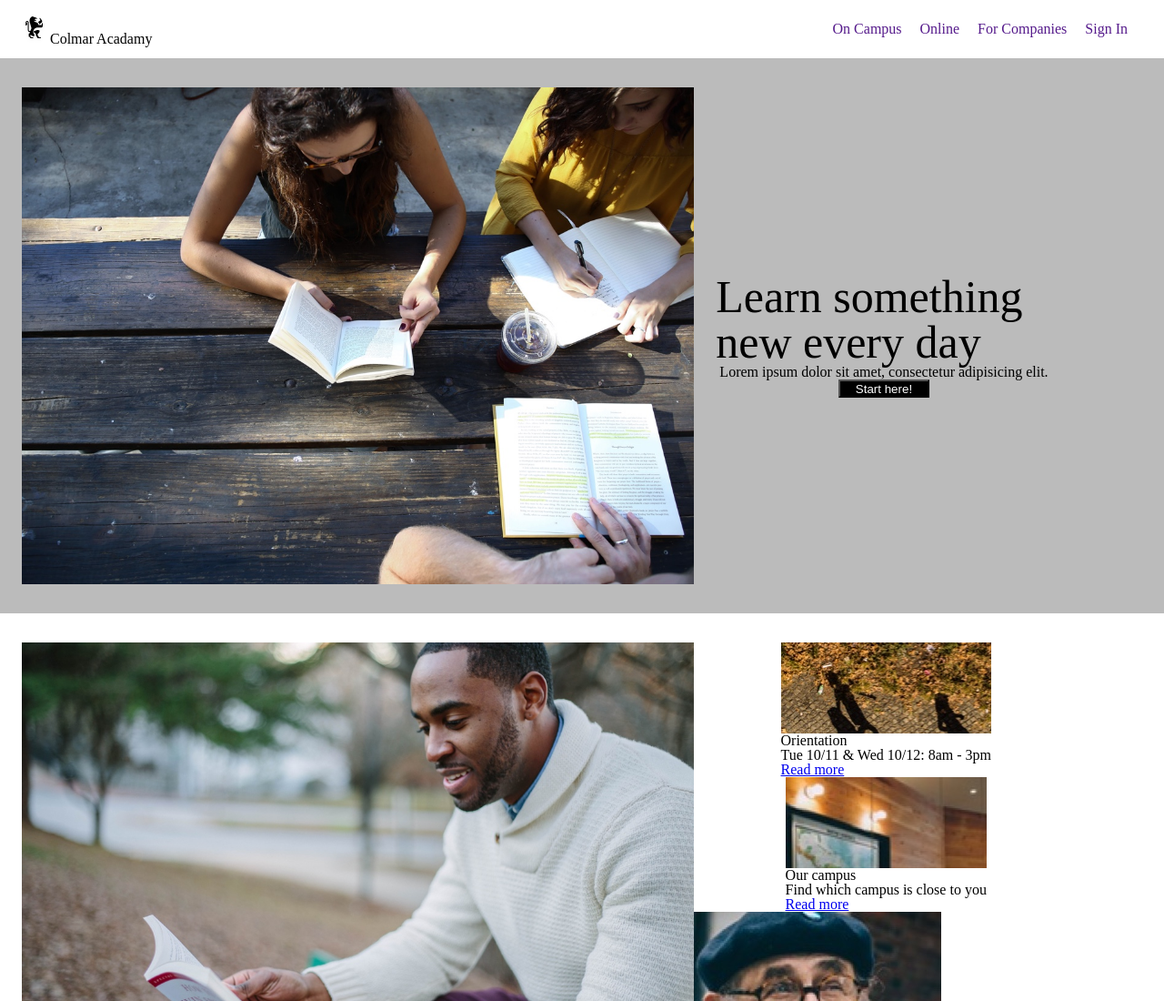
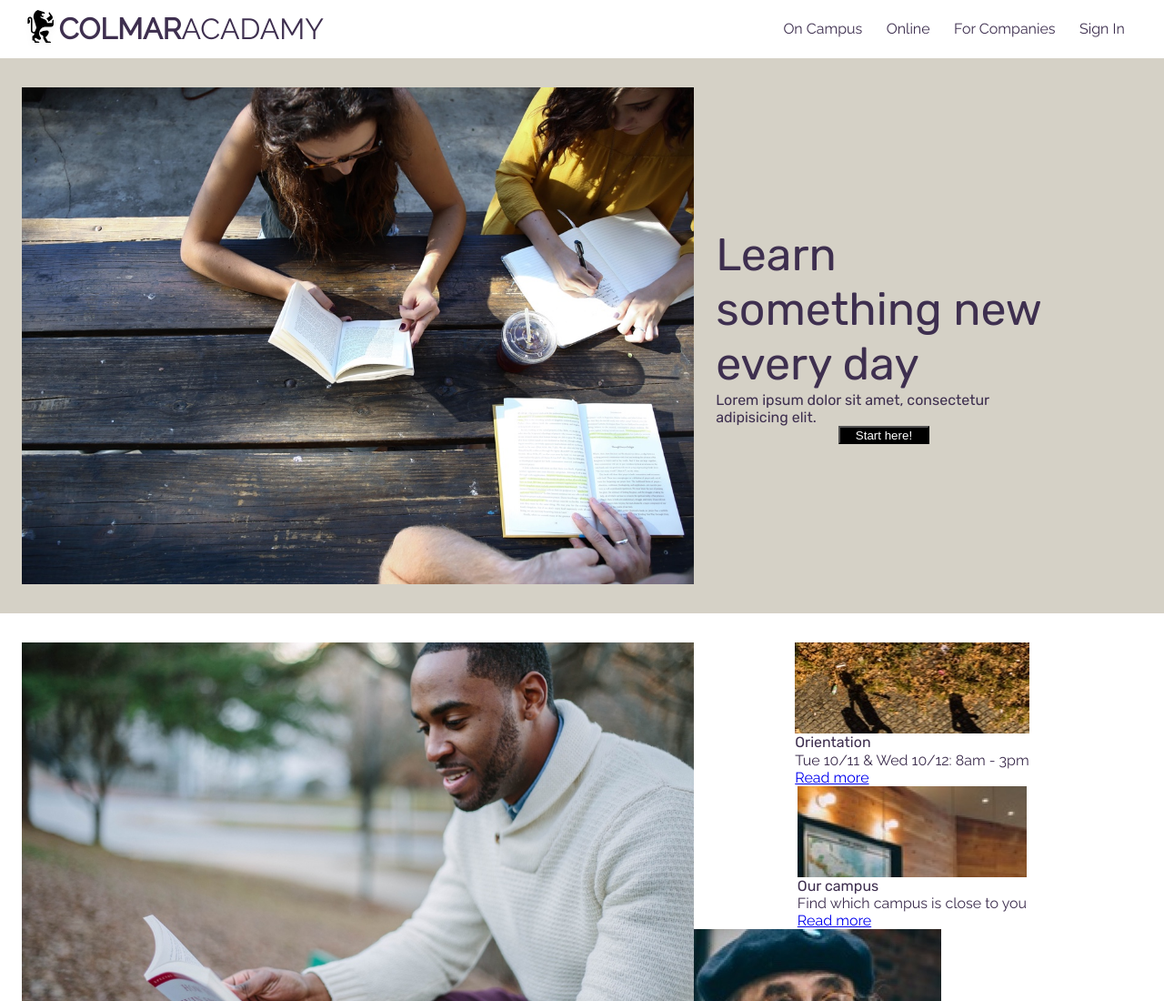
Before and after one commit to Jason-Donmoyer/Colmar_Acadamy, a plain HTML site: page index.html in a window 1280 px wide. Shown: the top 1100 px of the page at 91% size. Drawn offline with Linux system fonts and the light colour scheme.

Commit message:
desktop nav bar styles

```diff
--- a/index.html
+++ b/index.html
@@ -5,6 +5,7 @@
     <meta http-equiv="X-UA-Compatible" content="IE=edge">
     <title>Colmar Acadamy Landing Page</title>
     <meta name="viewport" content="width=device-width, initial-scale=1">
+    <link href="https://fonts.googleapis.com/css?family=Raleway|Rubik:400,700" rel="stylesheet">
     <link rel="stylesheet" type="text/css" media="screen" href="resources/css/reset.css">
     <link rel="stylesheet" type="text/css" media="screen" href="resources/css/main.css">
 </head>
@@ -13,7 +14,7 @@
     <header class="flex-container">
         <div class="logo">
             <img src="resources/images/ic-logo.svg" alt="Colmar logo">
-            <span>Colmar Acadamy</span>
+            <h4><span class="logo-title">Colmar</span>Acadamy</h4>
         </div>
         <!-- NAV -->
         <nav>
--- a/resources/css/main.css
+++ b/resources/css/main.css
@@ -1,8 +1,25 @@
+/* * * * * FONTS AND COLORS * * * * */
+/*
+font-family: 'Rubik', sans-serif;
+font-family: 'Raleway', sans-serif;
+*/
 
 /********** SHARED STYLES **********/
 
 body {
+    font-size: 16px;
+    line-height: 1.2;
+    font-family: 'Raleway', sans-serif;
+    color: #3e2f4f;
+}
 
+h1,
+h2,
+h3,
+h4,
+h5,
+h6 {
+    font-family: 'Rubik', sans-serif;
 }
 
 .flex-container {
@@ -20,13 +37,31 @@ header {
     position: fixed;
     z-index: 1;
     background-color: #fff;
+    justify-content: center;
 }
 
 
 
 header .logo {
+    display: flex;
+    align-items: center;
     padding-left: 24px;
     height: 32px;
+}
+
+header .logo img {
+    height: 48px;
+}
+
+header .logo h4 {
+    display: inline-block;
+    font-family: 'Raleway', sans-serif;
+    text-transform: uppercase;
+    font-size: 32px;
+}
+
+header .logo h4 .logo-title {
+    font-weight: bold;
 }
 
 nav {
@@ -42,10 +77,25 @@ nav {
 
 .menu-item a {
     text-decoration: none;
+    color: #3e2f4f;
+    padding: .2em;
+    border-radius: 4px;
 }
 
 .menu-item a:hover {
-    color: green;
+    background-color: #3e2f4f;
+    color: #fff;
+    transition: background-color .4s ease-in-out .1s,
+                color .5s linear .2s;
+}
+
+.menu-item a:active {
+    background-color: #fff;
+    color: red;
+    border: .5px solid red;
+    transition: background-color .4s ease-in-out .1s,
+                color .5s linear .2s,
+                border .4s ease-in-out .1s;
 }
 
 /********** MAIN CONTENT **********/
@@ -56,7 +106,7 @@ nav {
 }
 
 .banner {
-    background-color: #bbb;
+    background-color: #d5d1c6;
     padding: 32px 24px;
     /* height: 600px; */
     display: flex;
```
